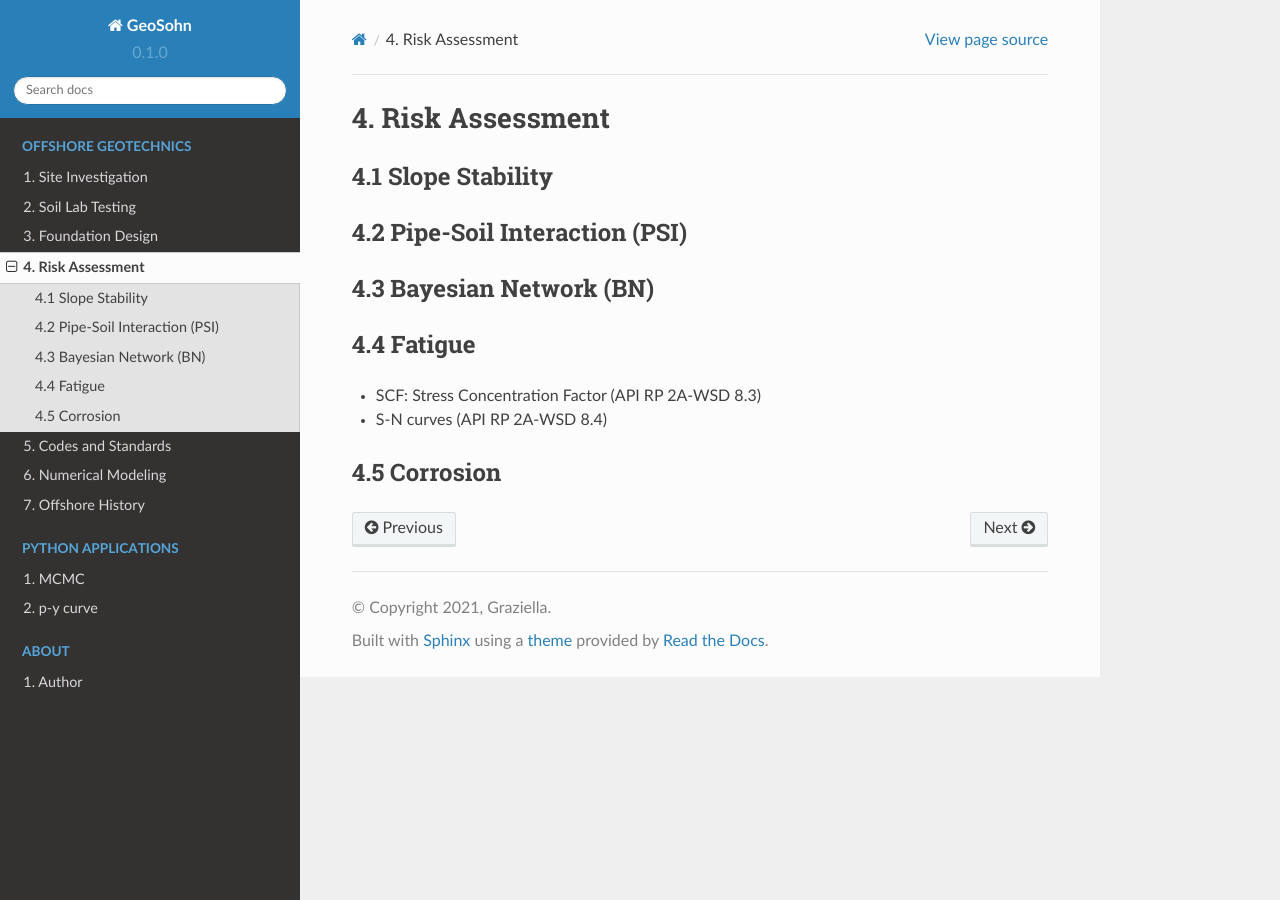
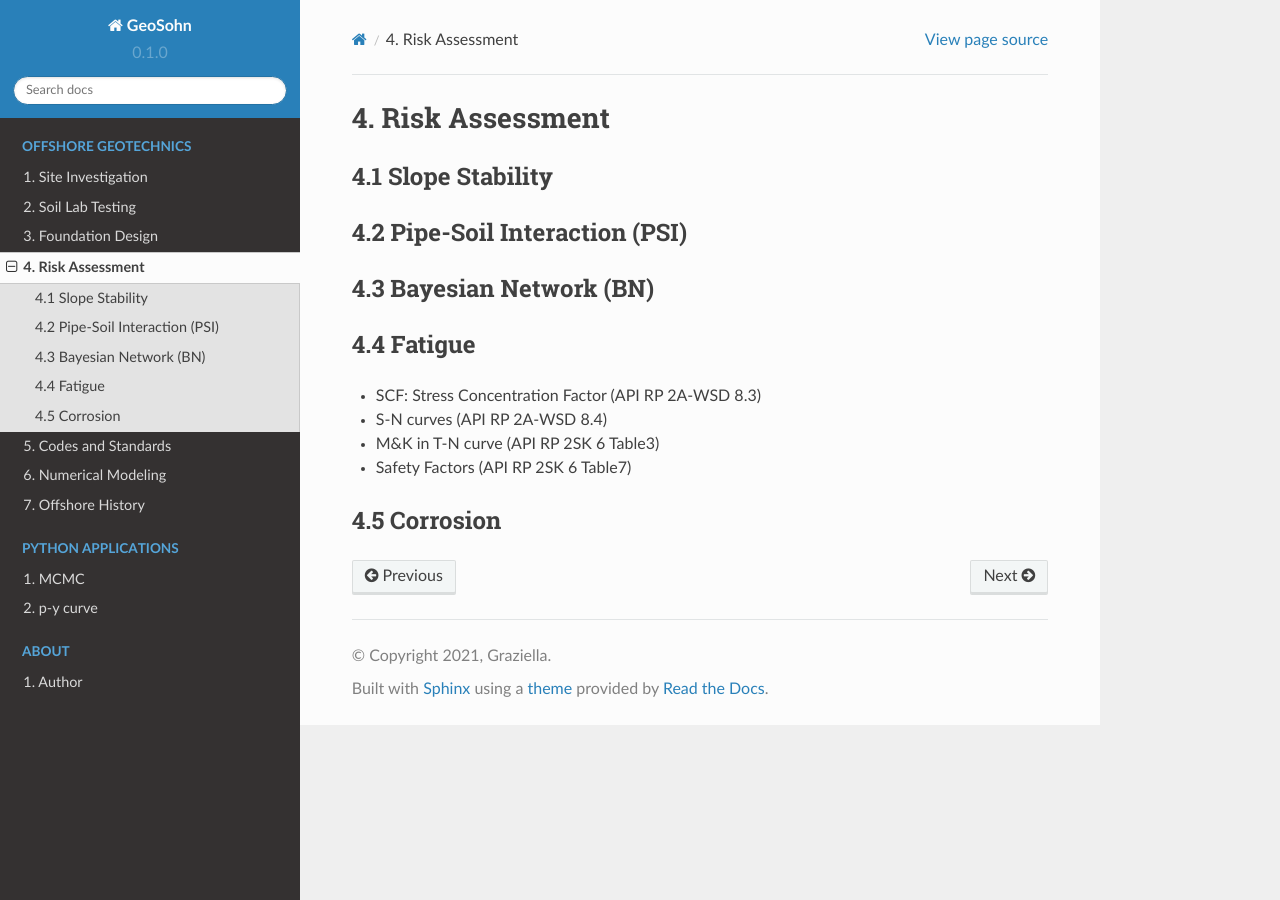
Before and after one commit to jrson11/GeoSohn, a Sphinx documentation site: the page built from docs/source/4-Risk_Assessment.rst, in a window 1280 px wide. Built offline with Sphinx 7.4.7 and the Read the Docs theme 2.0.0, drawn with Linux system fonts in a browser that asks for light colours; pages that are not in the unit, such as notebooks, are missing from menus.

Commit message:
Update 4-Risk_Assessment.rst

```diff
--- a/docs/source/4-Risk_Assessment.rst
+++ b/docs/source/4-Risk_Assessment.rst
@@ -22,6 +22,8 @@
 
 - SCF: Stress Concentration Factor (API RP 2A-WSD 8.3)
 - S-N curves (API RP 2A-WSD 8.4)
+- M&K in T-N curve (API RP 2SK 6 Table3)
+- Safety Factors (API RP 2SK 6 Table7)
 
 4.5 Corrosion
 ----------------
```
